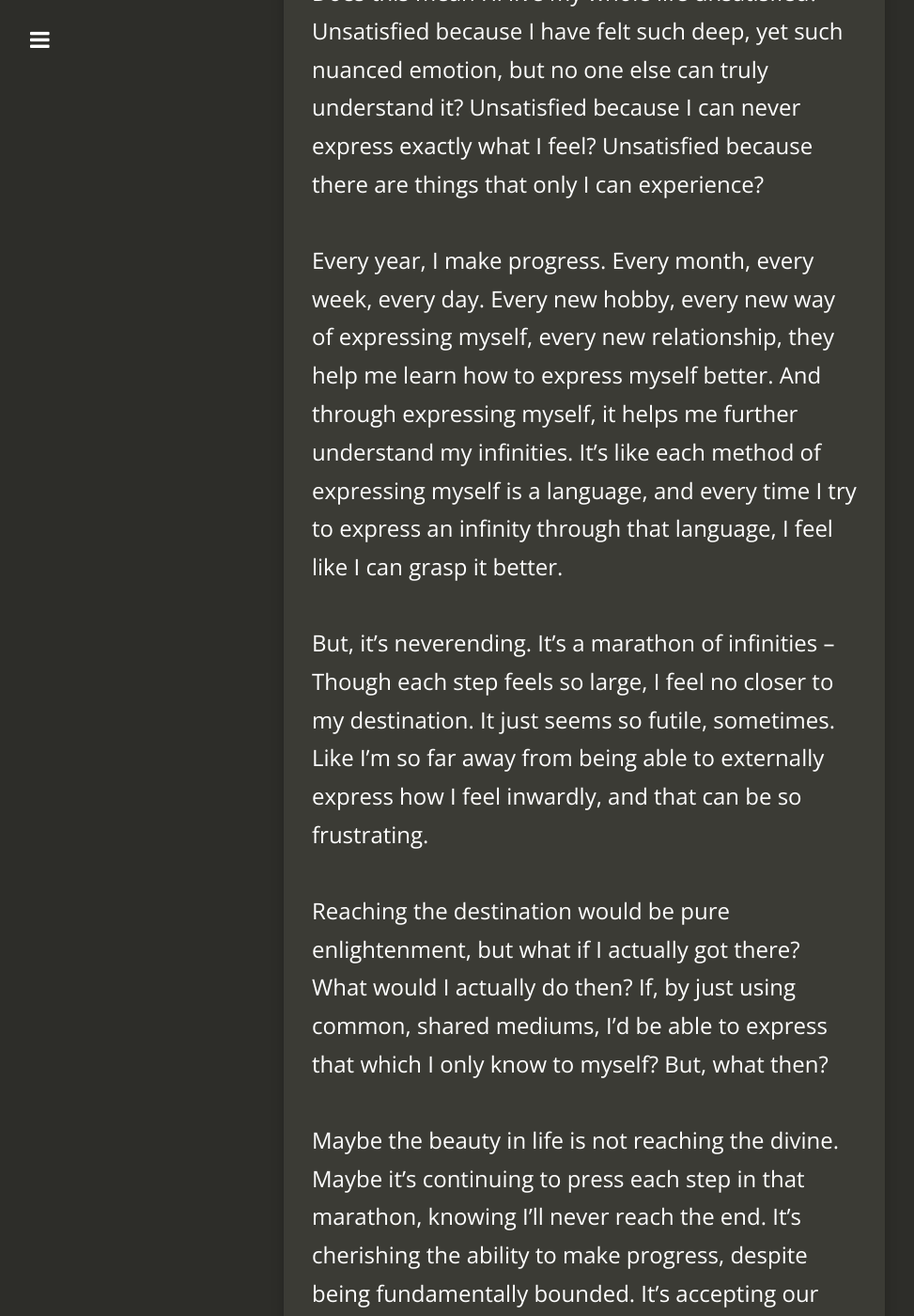
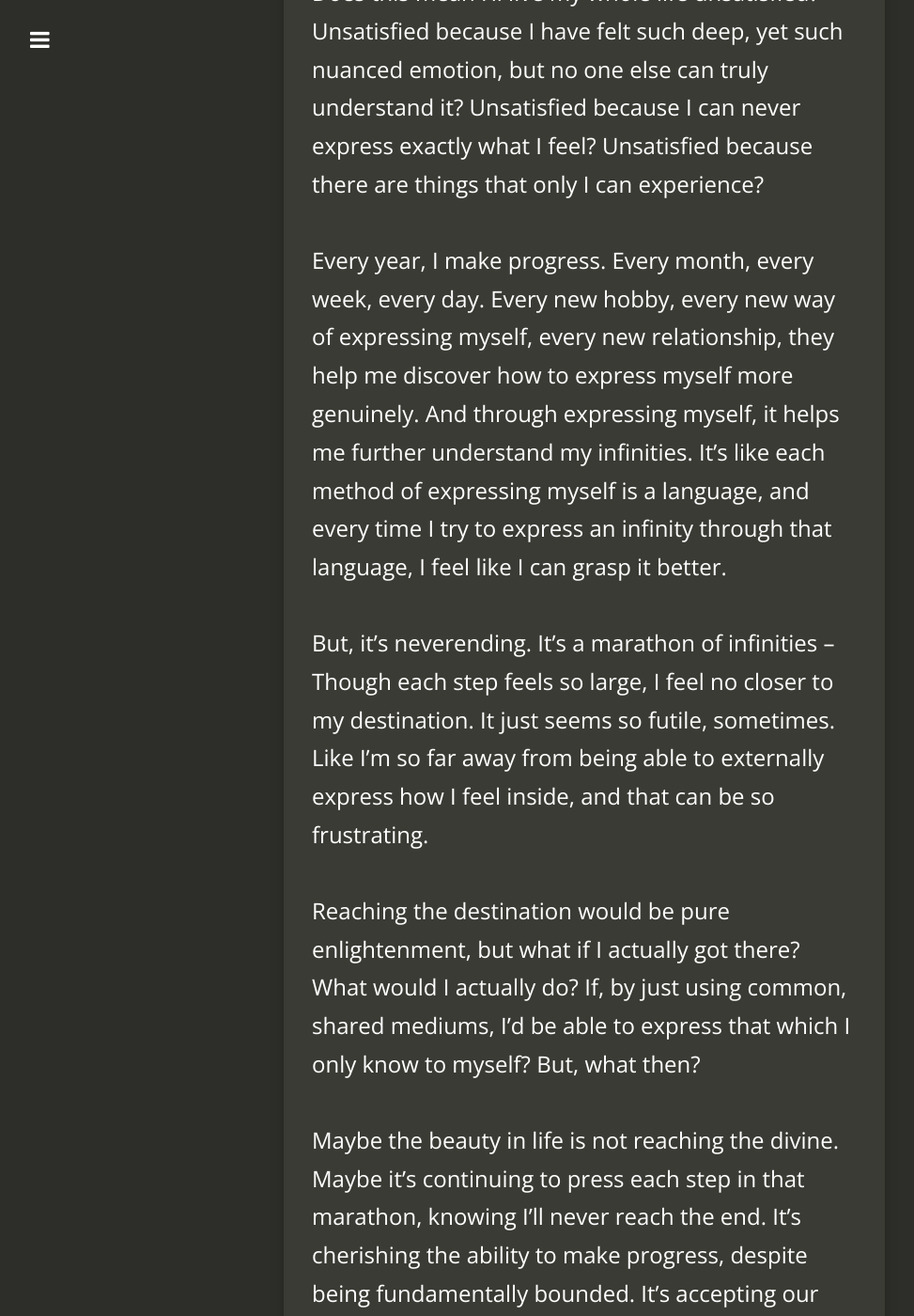
Before and after one commit to jacobtomlinson/carte-noire, a Jekyll site: the page built from _posts/2016-10-17-defining-infinity.md, in a window 1280 px wide and 1400 px high, scrolled down 2459 px. Shown: the whole window at 94% size, without its empty margins (18-991 px from the left). Built offline with Jekyll 4.4.1, drawn with Linux system fonts in a browser that asks for light colours; nearby versions of some CDN libraries; comment, search, counter and statistics services are not loaded; some of the changed text lies outside the part shown.

Commit message:
Upload preliminary edits to 'Defining infinity'.

```diff
--- a/_posts/2016-10-17-defining-infinity.md
+++ b/_posts/2016-10-17-defining-infinity.md
@@ -13,9 +13,9 @@
 ---
 I sit in my room alone, listening to a special playlist of mine. I name my playlists very intricately, in order to describe the emotion the songs within facilitate in me. It's a triangle of interaction -- The raw emotion which can never be described wholly, the music that describes that feeling, and its name.
 
-Sometimes I create a playlist name that describes that emotion so perfectly, and accurately, like this one. But, each of these playlists is only perfect because of what those words, those songs, and that emotion are to me. It seems that the more perfect my playlist names seem to be, the harder they'd be to explain and share to someone else. Generally, the more intricately I recognize my feelings, the harder it is to share. Why does it have to be that way?
+Sometimes I create a playlist name that describes an emotion so perfectly, and accurately, like this one. But, each of these playlists is only perfect because of what those words, those songs, and that emotion are to me. It seems that the more perfect my playlist names seem to be, the harder they'd be to explain and share to someone else. Generally, the more intricately I recognize my feelings, the harder it is to share. Why does it have to be that way?
 
-Why is it that the deeper I feel something, the harder it is to explain? Why is it that the closer I get to sensing life's essence, the further I feel from others? Why must my emotions be directed so inwardly, while my need to express myself is directed outward?
+Why is it that the deeper I feel something, the harder it is to explain? Why is it that the closer I get to sensing life's essence, the further I feel from others? Why are my emotions so strongly directed inward, while my need to express myself is directed outward?
 
 I constantly cycle through feeling profound, inexplicable feelings, then trying to express them somehow, and then falling short. My lifelong struggle is figuring out how to share the infinities I know in myself, to extract the abstract, to humanize the divine. Maybe even, one day, I could feel these infinities with someone else, instead of only with myself.
 
@@ -23,11 +23,11 @@
 
 Does this mean I'll live my whole life unsatisfied? Unsatisfied because I have felt such deep, yet such nuanced emotion, but no one else can truly understand it? Unsatisfied because I can never express exactly what I feel? Unsatisfied because there are things that only I can experience?
 
-Every year, I make progress. Every month, every week, every day. Every new hobby, every new way of expressing myself, every new relationship, they help me learn how to express myself better. And through expressing myself, it helps me further understand my infinities. It's like each method of expressing myself is a language, and every time I try to express an infinity through that language, I feel like I can grasp it better.
+Every year, I make progress. Every month, every week, every day. Every new hobby, every new way of expressing myself, every new relationship, they help me discover how to express myself more genuinely. And through expressing myself, it helps me further understand my infinities. It's like each method of expressing myself is a language, and every time I try to express an infinity through that language, I feel like I can grasp it better.
 
-But, it's neverending. It's a marathon of infinities -- Though each step feels so large, I feel no closer to my destination. It just seems so futile, sometimes. Like I'm so far away from being able to externally express how I feel inwardly, and that can be so frustrating.
+But, it's neverending. It's a marathon of infinities -- Though each step feels so large, I feel no closer to my destination. It just seems so futile, sometimes. Like I'm so far away from being able to externally express how I feel inside, and that can be so frustrating.
 
-Reaching the destination would be pure enlightenment, but what if I actually got there? What would I actually do then? If, by just using common, shared mediums, I'd be able to express that which I only know to myself? But, what then?
+Reaching the destination would be pure enlightenment, but what if I actually got there? What would I actually do? If, by just using common, shared mediums, I'd be able to express that which I only know to myself? But, what then?
 
 Maybe the beauty in life is not reaching the divine. Maybe it's continuing to press each step in that marathon, knowing I'll never reach the end. It's cherishing the ability to make progress, despite being fundamentally bounded. It's accepting our limitations and working within them.
 
```
